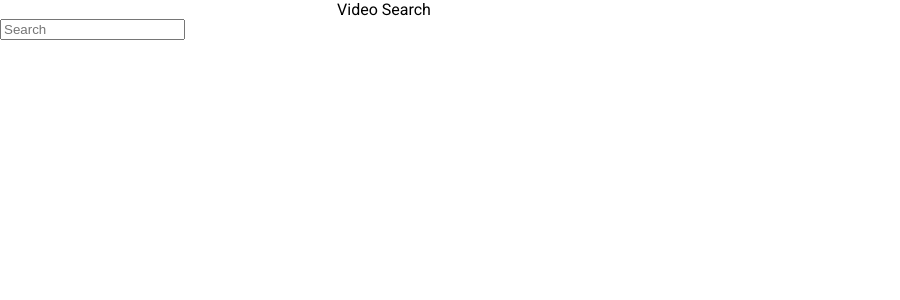
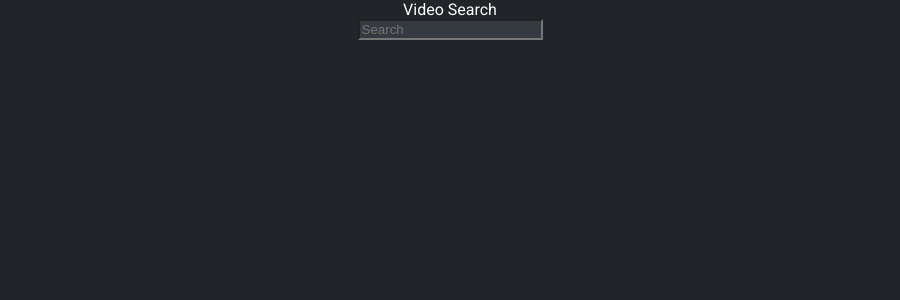
Before and after one commit to lazoliver/teste-react, a React (Create React App) app: page / in a window 768 px wide. Shown: the top 300 px of the page, 900 px wide, since content can reach past the window. Built offline with nearby package versions, Linux system fonts and the light colour scheme.

Commit message:
css-480px-900px

```diff
--- a/src/styles/styles.css
+++ b/src/styles/styles.css
@@ -12,12 +12,16 @@ label {
     justify-content: center;
 }
 
+input {
+    background-color: #343a40;
+}
+
 @media (max-width: 480px) {
 
     body {
         width: 480px;
-        color: #fdfffc;
-        background-color: #0b090a;
+        color: #e9ecef;
+        background-color: #212529;
     }
 
     .home, .search, .video-card, .video-iframe {
@@ -35,8 +39,7 @@ label {
     }
 
     .video-card {
-        background-color: #011627;
-        border: solid 3px #03045e;
+        background-color: #343a40;
         border-radius: 6px;
         padding: 10px;
     }
@@ -45,3 +48,70 @@ label {
         padding: 10px 40px 10px 40px;
     }
 }
+
+@media (min-width: 480px) and (max-width: 900px) {
+
+    body {
+        width: 900px;
+        color: #fdfffc;
+        background-color: #212529;
+    }
+
+    .home, .search, .video-card, .video-iframe {
+        display: flex;
+        flex-flow: column;
+        align-items: center;
+    }
+
+    .video-list {
+        width: 480px;
+        padding: 10px 10px 10px 10px;
+    }
+
+    .video-item {
+        margin: 20px;
+    }
+
+    .video-card {
+        background-color: #343a40;
+        border-radius: 6px;
+        padding: 10px;
+    }
+
+    .video-card:hover{
+        background-color: #335577;
+    }
+
+    .video-iframe {
+        width: 400px;
+    }
+
+    .video-iframe, .video-iframe-details, .video-item-title, .video-item-img, .video-item-description {
+        padding: 10px 40px 10px 40px;
+    }
+}
+
+@media (min-width: 900px) {
+    .video-list {
+        display: grid;
+        grid-template-columns: 1fr 1fr 1fr;
+    }
+
+    .video-item {
+        margin: 20px;
+    }
+
+    .video-card {
+        background-color: #343a40;
+        border-radius: 6px;
+        padding: 10px;
+    }
+
+    .video-card:hover{
+        background-color: #335577;
+    }
+
+    .video-iframe {
+        width: 400px;
+    }
+}
```
